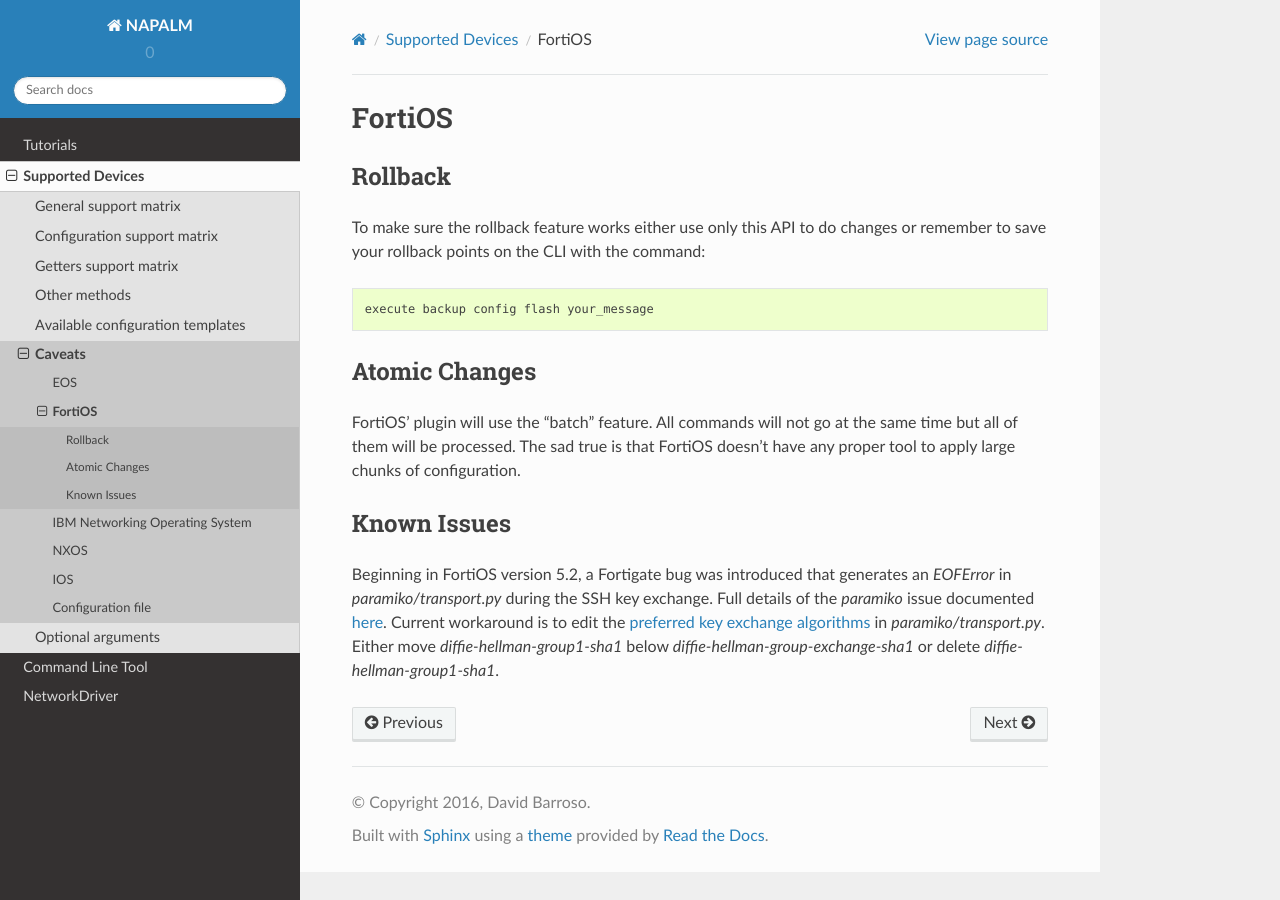
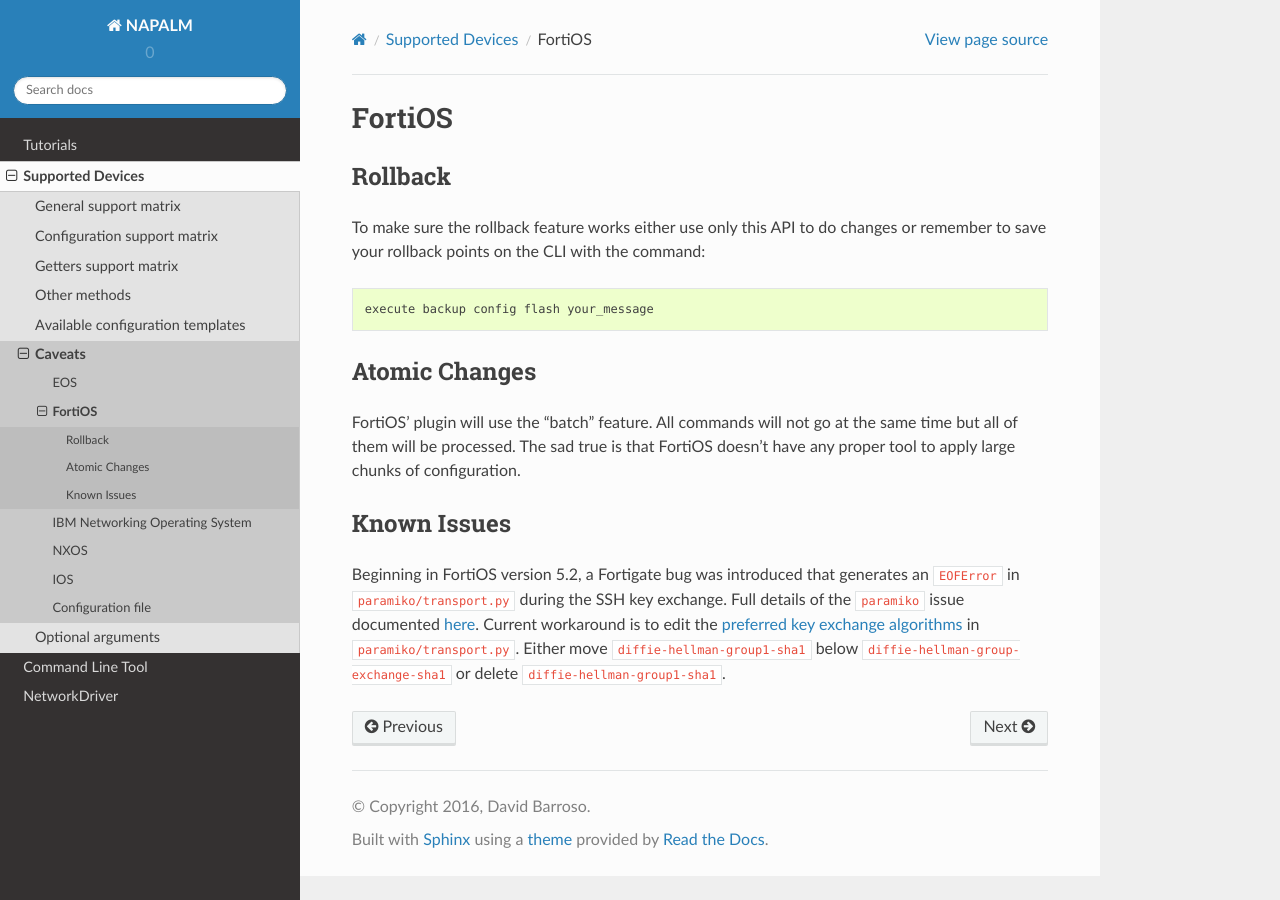
Before and after one commit to napalm-automation/napalm, a Sphinx documentation site: the page built from docs/support/fortios.rst, in a window 1280 px wide. Built offline with Sphinx 7.4.7 and the Read the Docs theme 2.0.0, drawn with Linux system fonts in a browser that asks for light colours.

```diff
--- a/docs/support/fortios.rst
+++ b/docs/support/fortios.rst
@@ -16,4 +16,4 @@ FortiOS' plugin will use the "batch" feature. All commands will not go at the sa
 Known Issues
 ~~~~~~~~~~~~
 
-Beginning in FortiOS version 5.2, a Fortigate bug was introduced that generates an `EOFError` in `paramiko/transport.py` during the SSH key exchange. Full details of the `paramiko` issue documented `here <https://github.com/paramiko/paramiko/issues/687#issuecomment-196577317>`_. Current workaround is to edit the `preferred key exchange algorithms <https://github.com/paramiko/paramiko/blob/74ba0149347bfeb2f83ddd46672a2912aea51f23/paramiko/transport.py#L125-L130>`_ in `paramiko/transport.py`. Either move `diffie-hellman-group1-sha1` below `diffie-hellman-group-exchange-sha1` or delete `diffie-hellman-group1-sha1`.
+Beginning in FortiOS version 5.2, a Fortigate bug was introduced that generates an ``EOFError`` in ``paramiko/transport.py`` during the SSH key exchange. Full details of the ``paramiko`` issue documented `here <https://github.com/paramiko/paramiko/issues/687#issuecomment-196577317>`_. Current workaround is to edit the `preferred key exchange algorithms <https://github.com/paramiko/paramiko/blob/74ba0149347bfeb2f83ddd46672a2912aea51f23/paramiko/transport.py#L125-L130>`_ in ``paramiko/transport.py``. Either move ``diffie-hellman-group1-sha1`` below ``diffie-hellman-group-exchange-sha1`` or delete ``diffie-hellman-group1-sha1``.
```
